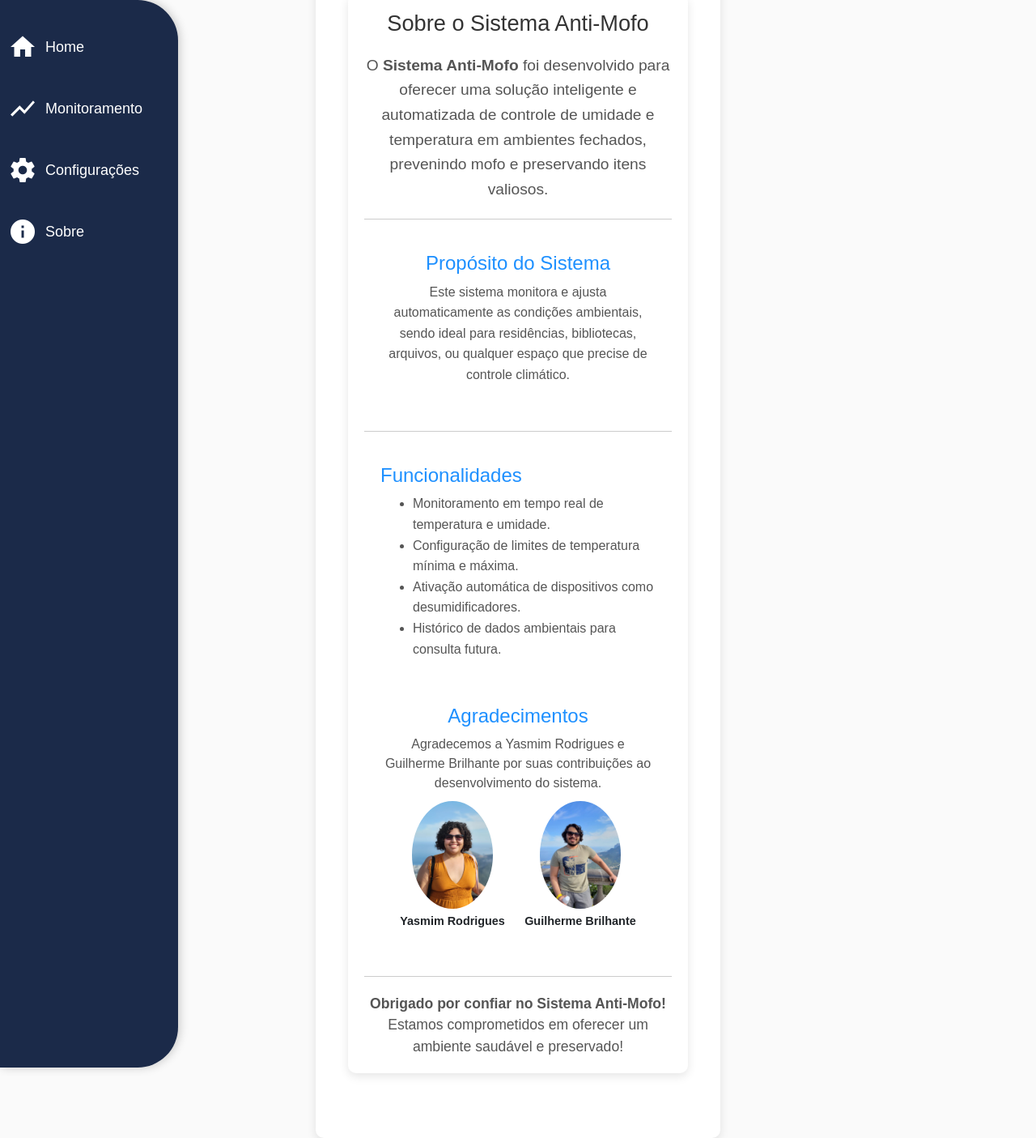
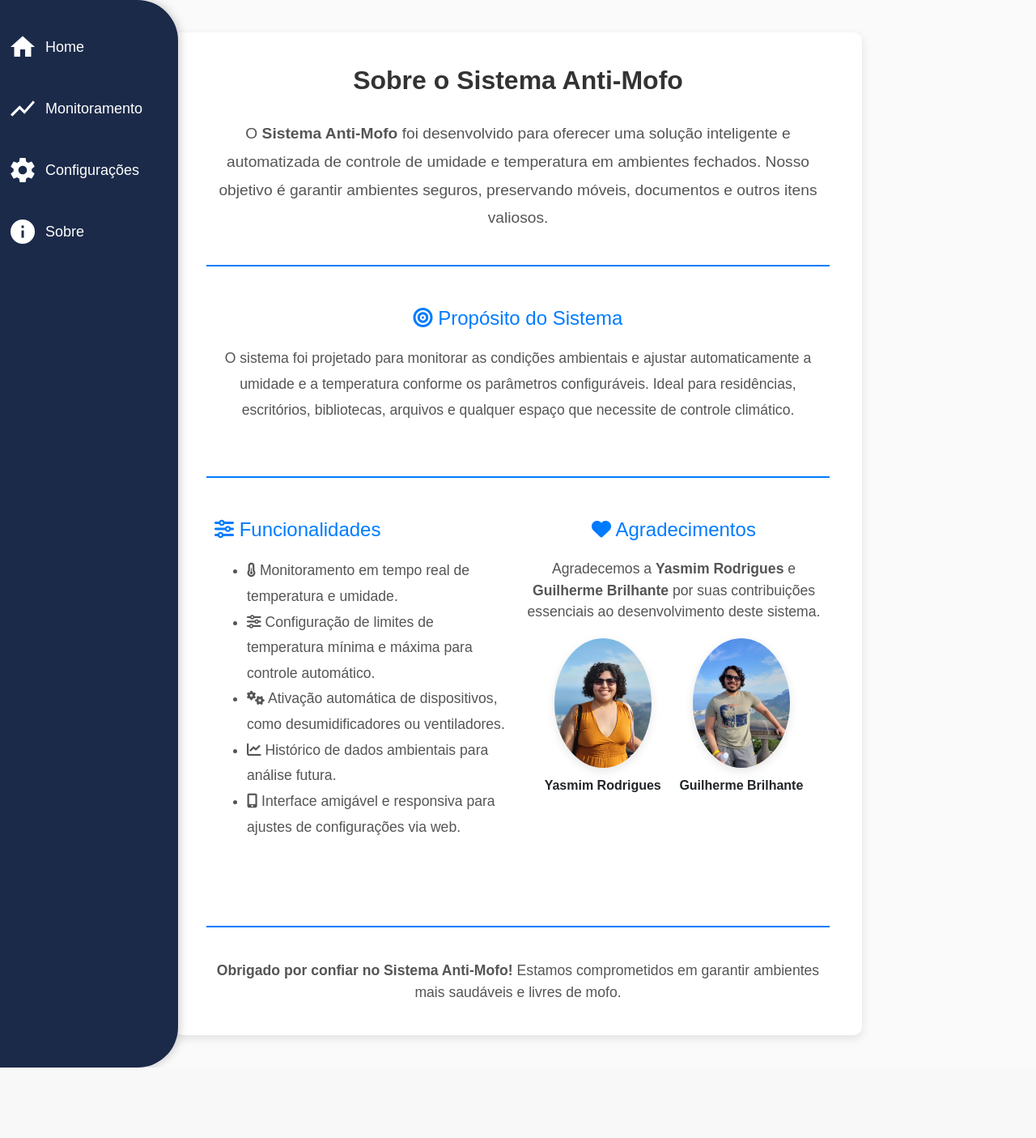
Before and after one commit to Brilhante29/Generic-IoT-backend, a FastAPI app: page /sistema-antimofo/sobre in a window 1280 px wide. Shown: the whole page at 81% size. After the commit the page ends 1318 px from the top, so only its background shows below. Run offline with FastAPI, Linux system fonts and the light colour scheme; some libraries are stand-ins or nearby versions.

Commit message:
feat: melhora na interface

```diff
--- a/app.py
+++ b/app.py
@@ -224,18 +224,22 @@ async def get_sensor_data_period(period: str):
         "1mes": timedelta(days=30),
         "2semanas": timedelta(weeks=2),
         "1semana": timedelta(weeks=1),
-        "3dias": timedelta(days=3)
+        "3dias": timedelta(days=3),
+        "24h": timedelta(hours=24),
+        "6h": timedelta(hours=6),
+        "1h": timedelta(hours=1)
     }
 
     if period not in periods:
         return JSONResponse(status_code=400, content={"error": "Período inválido"})
 
-    start_date = datetime.utcnow() - periods[period]
+    start_date = datetime.now() - periods[period]
     data_cursor = collection.find({"timestamp": {"$gte": start_date}}).sort("timestamp", 1)
     data = [{"temperature": doc["temperature"], "humidity": doc["humidity"], "led_state": doc.get("led_state", "Desligado"), "timestamp": doc["timestamp"]} for doc in data_cursor]
 
     return {"data": data}
 
+
 # -------------------- Inicialização do Servidor --------------------
 if __name__ == "__main__":
     import uvicorn
--- a/templates/base.html
+++ b/templates/base.html
@@ -6,15 +6,16 @@
     <title>{% block title %}Sistema Anti-Mofo{% endblock %}</title>
     <link href="https://stackpath.bootstrapcdn.com/bootstrap/4.5.2/css/bootstrap.min.css" rel="stylesheet" />
     <link href="https://fonts.googleapis.com/icon?family=Material+Icons" rel="stylesheet" />
+    <link href="https://cdnjs.cloudflare.com/ajax/libs/font-awesome/6.0.0-beta3/css/all.min.css" rel="stylesheet" />
     <style>
       body {
         font-family: "Arial", sans-serif;
         margin: 0;
+        height: 100vh;
+        background-color: #fafafa; /* Cinza extremamente claro */
         display: flex;
         justify-content: center;
         align-items: center;
-        height: 100vh;
-        background-color: #fafafa; /* Cinza extremamente claro */
       }
 
       .sidebar {
@@ -36,7 +37,7 @@
 
       .sidebar:hover {
         width: 220px; /* Aumenta a largura ao passar o mouse */
-        border-radius: 0 50px 50px 0; /* Aumenta o arredondamento ao expandir */
+        border-radius: 0 50px 50px 0;
       }
 
       .sidebar i {
@@ -54,7 +55,6 @@
         display: none;
         font-size: 18px;
         color: white;
-        white-space: nowrap;
         padding-left: 10px;
         transition: opacity 0.4s ease-in-out;
       }
@@ -76,15 +76,17 @@
         background-color: #24385b; /* Azul intermediário mais claro ao passar o mouse */
       }
 
-
       .container {
         text-align: center;
-        width: 100%;
-        max-width: 500px;
-        padding: 40px;
+        width: 80%; /* Reduzindo a largura */
+        max-width: 850px;
+        padding: 40px; /* Espaçamento interno */
         background-color: #fff;
         border-radius: 10px;
         box-shadow: 0 4px 12px rgba(0, 0, 0, 0.1);
+        overflow-y: auto;
+        margin: 40px auto; /* Espaçamento ao redor da borda da página */
+        max-height: calc(100vh - 80px); /* Para evitar que o container ultrapasse a tela, mantendo padding */
       }
 
       .monitoring-container {
@@ -156,15 +158,6 @@
 
       input:checked + .slider:before {
         transform: translateX(52px);
-      }
-
-      .monitoring-container {
-        max-width: 75%;
-        margin-left: 240px;
-        padding: 60px;
-        background-color: #fff;
-        border-radius: 10px;
-        box-shadow: 0 4px 12px rgba(0, 0, 0, 0.1);
       }
 
       .charts-grid {
@@ -242,6 +235,10 @@
         cursor: pointer;
         font-size: 16px;
         transition: background-color 0.3s;
+        width: 100%;
+        max-width: 300px;
+        display: block;
+        margin: 0 auto;
       }
 
       .styled-button:hover {
@@ -256,6 +253,12 @@
         background-color: #ff1f1f;
       }
 
+      @media (max-width: 768px) {
+        .container {
+          width: 95%;
+          padding: 15px;
+        }
+      }
     </style>
     <script src="https://code.jquery.com/jquery-3.5.1.slim.min.js"></script>
   </head>
--- a/templates/monitoramento.html
+++ b/templates/monitoramento.html
@@ -14,6 +14,9 @@ block content %}
     <option value="2semanas">Últimas 2 Semanas</option>
     <option value="1semana">Última Semana</option>
     <option value="3dias">Últimos 3 Dias</option>
+    <option value="24h">Últimas 24 Horas</option>
+    <option value="6h">Últimas 6 Horas</option>
+    <option value="1h">Última 1 Hora</option>
   </select>
 </div>
 
--- a/templates/sobre.html
+++ b/templates/sobre.html
@@ -3,72 +3,72 @@
 {% block title %}Sobre - Sistema Anti-Mofo{% endblock %}
 
 {% block content %}
-<div class="about-container" style="max-width: 1200px; margin: 40px auto; padding: 20px; background-color: #fff; border-radius: 10px; box-shadow: 0 4px 12px rgba(0, 0, 0, 0.1);">
 
-    <!-- Título -->
-    <h1 class="about-title" style="font-size: 1.7rem; color: #333; text-align: center; margin-bottom: 20px;">Sobre o Sistema Anti-Mofo</h1>
+    <!-- Título Principal -->
+    <h1 style="font-size: 2rem; color: #333; text-align: center; font-weight: bold; margin-bottom: 30px;">Sobre o Sistema Anti-Mofo</h1>
 
     <!-- Descrição principal -->
-    <p class="about-description" style="font-size: 1.2rem; line-height: 1.6; color: #555; text-align: center; max-width: 1000px; margin: 0 auto 20px;">
-        O <strong>Sistema Anti-Mofo</strong> foi desenvolvido para oferecer uma solução inteligente e automatizada de controle de umidade e temperatura em ambientes fechados, prevenindo mofo e preservando itens valiosos.
+    <p style="font-size: 1.2rem; line-height: 1.8; color: #555; text-align: center; max-width: 900px; margin: 0 auto 40px;">
+        O <strong>Sistema Anti-Mofo</strong> foi desenvolvido para oferecer uma solução inteligente e automatizada de controle de umidade e temperatura em ambientes fechados. Nosso objetivo é garantir ambientes seguros, preservando móveis, documentos e outros itens valiosos.
     </p>
 
-    <!-- Barra horizontal -->
-    <hr style="border-top: 1px solid #ccc; margin: 20px 0;">
+    <!-- Linha de separação -->
+    <hr style="border-top: 2px solid #007BFF; margin: 40px 0;">
 
     <!-- Propósito do Sistema -->
-    <div style="display: flex; justify-content: center; align-items: center;">
-        <div style="flex: 1; padding: 20px; text-align: center;">
-            <h2 style="font-size: 1.5rem; color: #1e90ff;">Propósito do Sistema</h2>
-            <p style="font-size: 1rem; line-height: 1.6; color: #555;">
-                Este sistema monitora e ajusta automaticamente as condições ambientais, sendo ideal para residências, bibliotecas, arquivos, ou qualquer espaço que precise de controle climático.
+    <div style="display: flex; justify-content: center; align-items: center; margin-bottom: 40px;">
+        <div style="flex: 1; padding: 10px;">
+            <h2 style="font-size: 1.5rem; color: #007BFF; margin-bottom: 20px;"><i class="fas fa-bullseye"></i> Propósito do Sistema</h2>
+            <p style="font-size: 1.1rem; line-height: 1.8; color: #555;">
+                O sistema foi projetado para monitorar as condições ambientais e ajustar automaticamente a umidade e a temperatura conforme os parâmetros configuráveis. Ideal para residências, escritórios, bibliotecas, arquivos e qualquer espaço que necessite de controle climático.
             </p>
         </div>
     </div>
 
-    <!-- Barra horizontal -->
-    <hr style="border-top: 1px solid #ccc; margin: 20px 0;">
+    <!-- Linha de separação -->
+    <hr style="border-top: 2px solid #007BFF; margin: 40px 0;">
 
     <!-- Funcionalidades e Agradecimentos -->
-    <div style="display: flex; justify-content: space-between; align-items: flex-start; flex-wrap: wrap;">
+    <div style="display: flex; justify-content: space-between; align-items: flex-start; flex-wrap: wrap; margin-bottom: 40px;">
 
         <!-- Funcionalidades -->
-        <div style="flex: 1; padding: 20px; text-align: left;">
-            <h2 style="font-size: 1.5rem; color: #1e90ff;">Funcionalidades</h2>
-            <ul style="font-size: 1rem; line-height: 1.6; color: #555;">
-                <li>Monitoramento em tempo real de temperatura e umidade.</li>
-                <li>Configuração de limites de temperatura mínima e máxima.</li>
-                <li>Ativação automática de dispositivos como desumidificadores.</li>
-                <li>Histórico de dados ambientais para consulta futura.</li>
+        <div style="flex: 1; padding: 10px; text-align: left; margin-bottom: 40px;">
+            <h2 style="font-size: 1.5rem; color: #007BFF; margin-bottom: 20px;"><i class="fas fa-sliders-h"></i> Funcionalidades</h2>
+            <ul style="font-size: 1.1rem; line-height: 1.8; color: #555;">
+                <li><i class="fas fa-thermometer-half"></i> Monitoramento em tempo real de temperatura e umidade.</li>
+                <li><i class="fas fa-sliders-h"></i> Configuração de limites de temperatura mínima e máxima para controle automático.</li>
+                <li><i class="fas fa-cogs"></i> Ativação automática de dispositivos, como desumidificadores ou ventiladores.</li>
+                <li><i class="fas fa-chart-line"></i> Histórico de dados ambientais para análise futura.</li>
+                <li><i class="fas fa-mobile-alt"></i> Interface amigável e responsiva para ajustes de configurações via web.</li>
             </ul>
         </div>
 
         <!-- Agradecimentos e Fotos -->
-        <div style="flex: 1; padding: 20px; text-align: center;">
-            <h2 style="font-size: 1.5rem; color: #1e90ff;">Agradecimentos</h2>
-            <p style="font-size: 1rem; color: #555; margin-bottom: 10px;">
-                Agradecemos a Yasmim Rodrigues e Guilherme Brilhante por suas contribuições ao desenvolvimento do sistema.
+        <div style="flex: 1; padding: 10px; text-align: center; margin-bottom: 40px;">
+            <h2 style="font-size: 1.5rem; color: #007BFF; margin-bottom: 20px;"><i class="fas fa-heart"></i> Agradecimentos</h2>
+            <p style="font-size: 1.1rem; color: #555; margin-bottom: 20px;">
+                Agradecemos a <strong>Yasmim Rodrigues</strong> e <strong>Guilherme Brilhante</strong> por suas contribuições essenciais ao desenvolvimento deste sistema.
             </p>
             <div style="display: flex; justify-content: space-evenly; align-items: center;">
+                <!-- Yasmim -->
                 <div style="text-align: center;">
-                    <img src="/static/figs/yasmim.jpg" alt="Yasmim Rodrigues" style="width: 100px; border-radius: 50%; object-fit: cover;" />
-                    <p style="font-size: 0.9rem; margin-top: 5px;"><strong>Yasmim Rodrigues</strong></p>
+                    <img src="/static/figs/yasmim.jpg" alt="Yasmim Rodrigues" style="width: 120px; border-radius: 50%; box-shadow: 0 4px 12px rgba(0, 0, 0, 0.1); object-fit: cover;" />
+                    <p style="font-size: 1rem; margin-top: 10px;"><strong>Yasmim Rodrigues</strong></p>
                 </div>
+                <!-- Guilherme -->
                 <div style="text-align: center;">
-                    <img src="/static/figs/guilherme.jpg" alt="Guilherme Brilhante" style="width: 100px; border-radius: 50%; object-fit: cover;" />
-                    <p style="font-size: 0.9rem; margin-top: 5px;"><strong>Guilherme Brilhante</strong></p>
+                    <img src="/static/figs/guilherme.jpg" alt="Guilherme Brilhante" style="width: 120px; border-radius: 50%; box-shadow: 0 4px 12px rgba(0, 0, 0, 0.1); object-fit: cover;" />
+                    <p style="font-size: 1rem; margin-top: 10px;"><strong>Guilherme Brilhante</strong></p>
                 </div>
             </div>
         </div>
     </div>
 
-    <!-- Barra horizontal -->
-    <hr style="border-top: 1px solid #ccc; margin: 20px 0;">
+    <!-- Linha de separação -->
+    <hr style="border-top: 2px solid #007BFF; margin: 40px 0;">
 
     <!-- Mensagem final -->
     <p style="font-size: 1.1rem; color: #555; text-align: center; margin-bottom: 0;">
-        <strong>Obrigado por confiar no Sistema Anti-Mofo!</strong> Estamos comprometidos em oferecer um ambiente saudável e preservado!
+        <strong>Obrigado por confiar no Sistema Anti-Mofo!</strong> Estamos comprometidos em garantir ambientes mais saudáveis e livres de mofo.
     </p>
-
-</div>
 {% endblock %}
```
